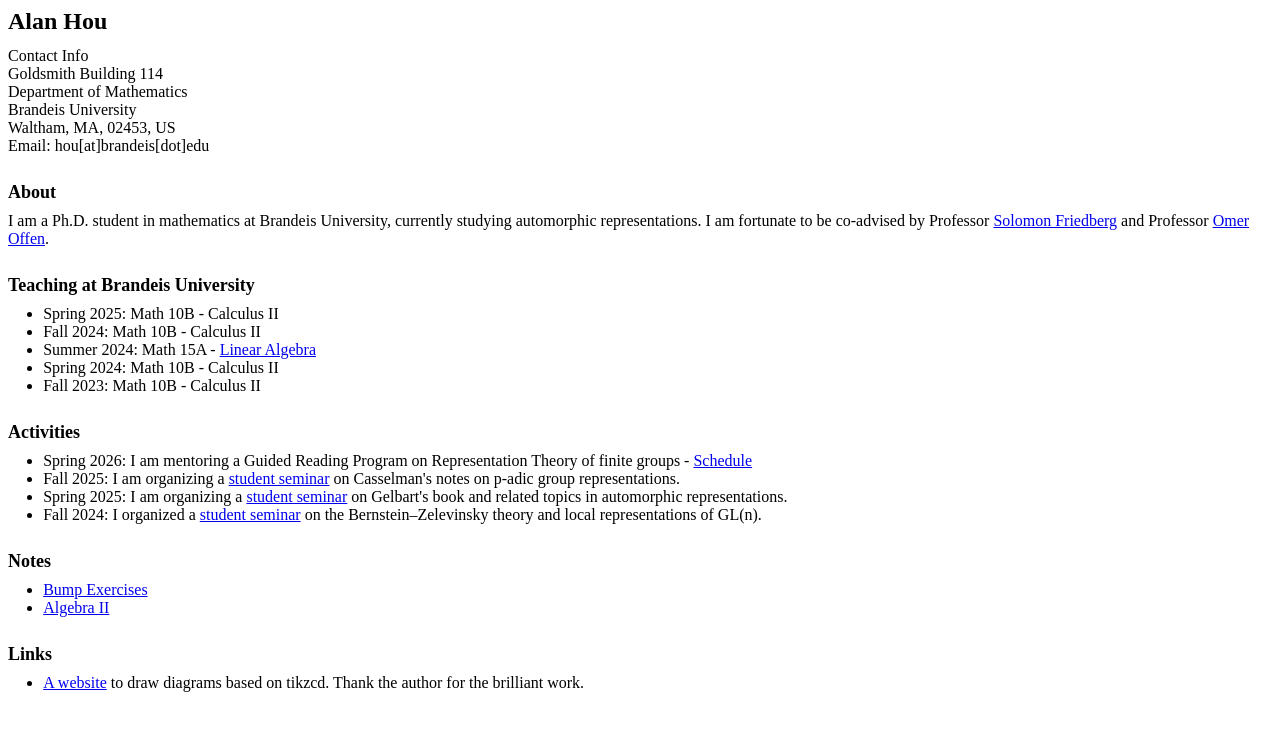
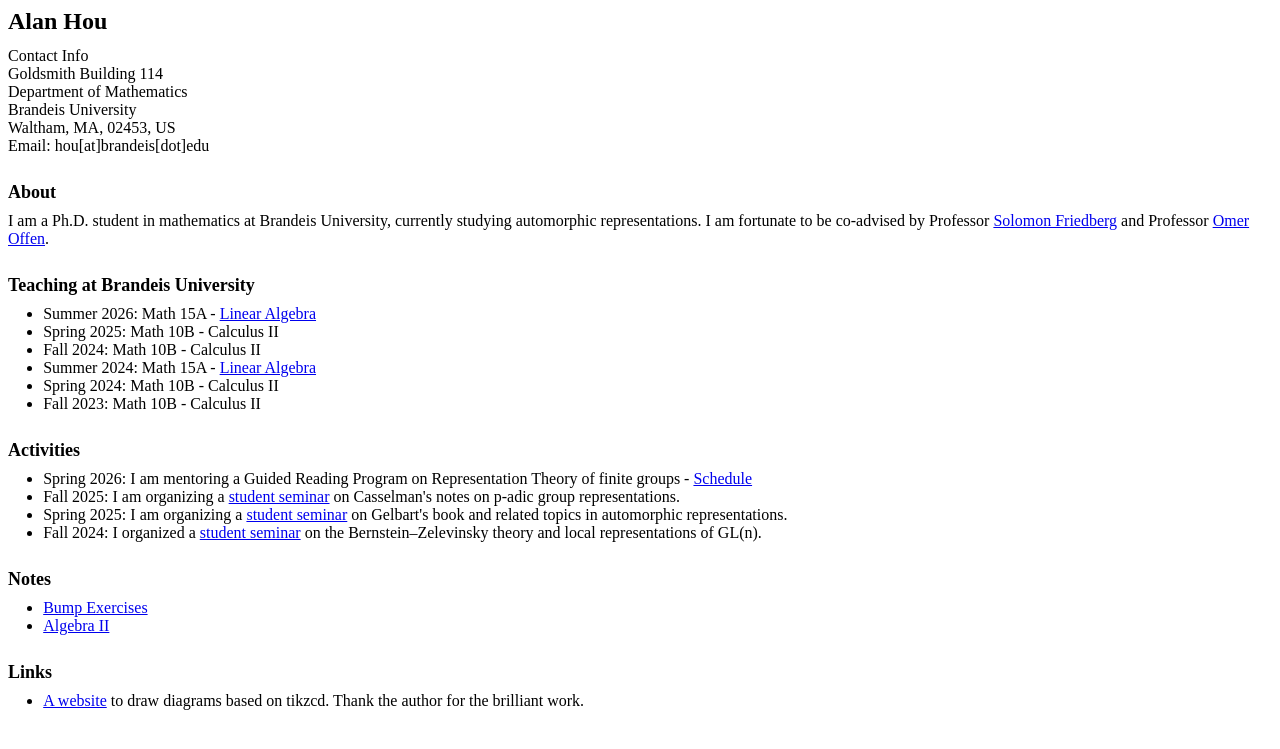
Before and after one commit to axhou/axhou.github.io, a Jekyll site: the page index.html, which Jekyll copies as it is, in a window 1280 px wide. Shown: the top 749 px of the page. Built offline with Jekyll 4.4.1, drawn with Linux system fonts in a browser that asks for light colours.

Commit message:
Update index.html

```diff
--- a/index.html
+++ b/index.html
@@ -72,6 +72,7 @@
 
   <h2>Teaching at Brandeis University</h2>
   <ul>
+    <li>Summer 2026: Math 15A - <a href="./s2026la.html">Linear Algebra</a></li>
     <li>Spring 2025: Math 10B - Calculus II</li>
     <li>Fall 2024: Math 10B - Calculus II</li>
     <li>Summer 2024: Math 15A - <a href="./s2024la.html">Linear Algebra</a></li>
```
